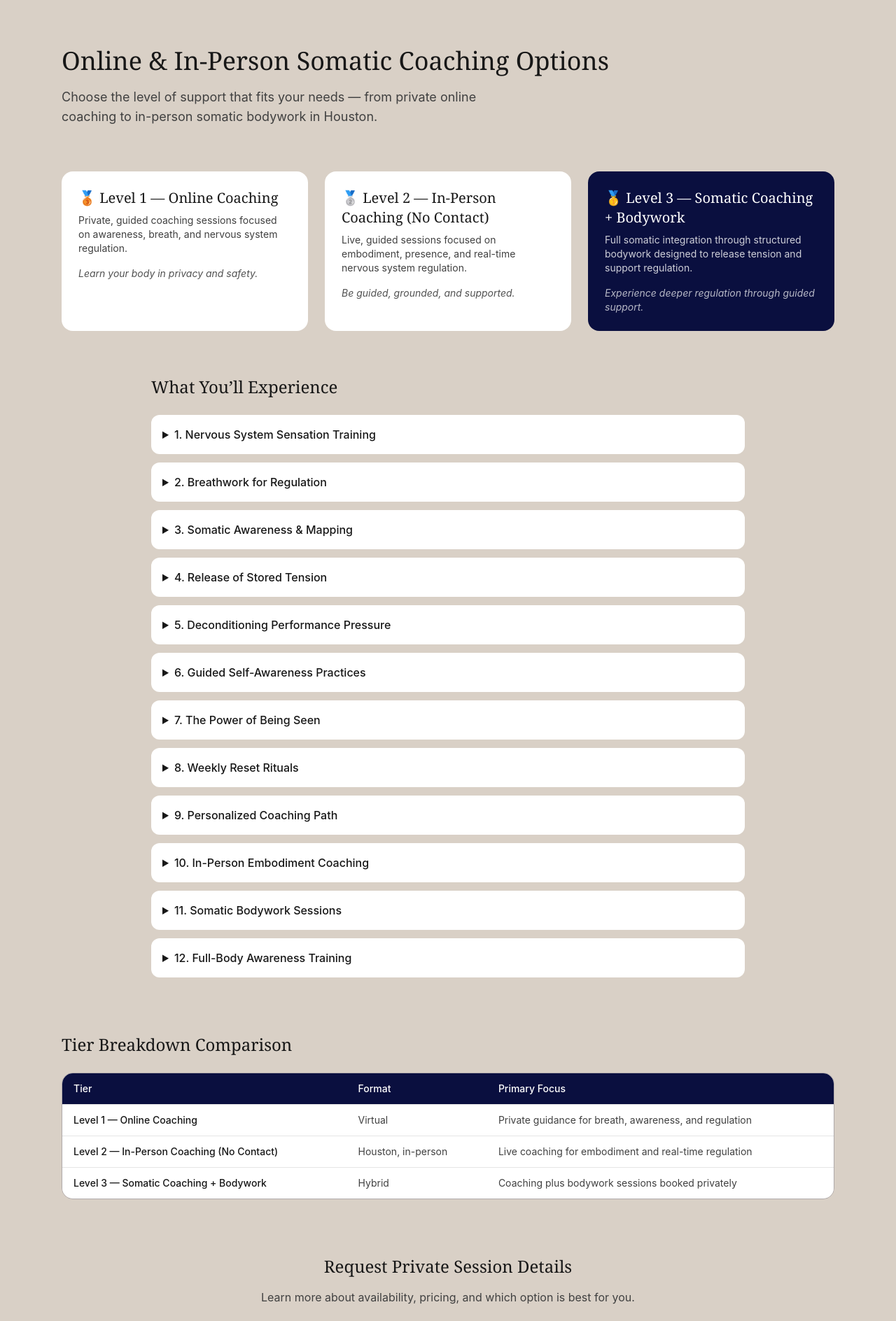
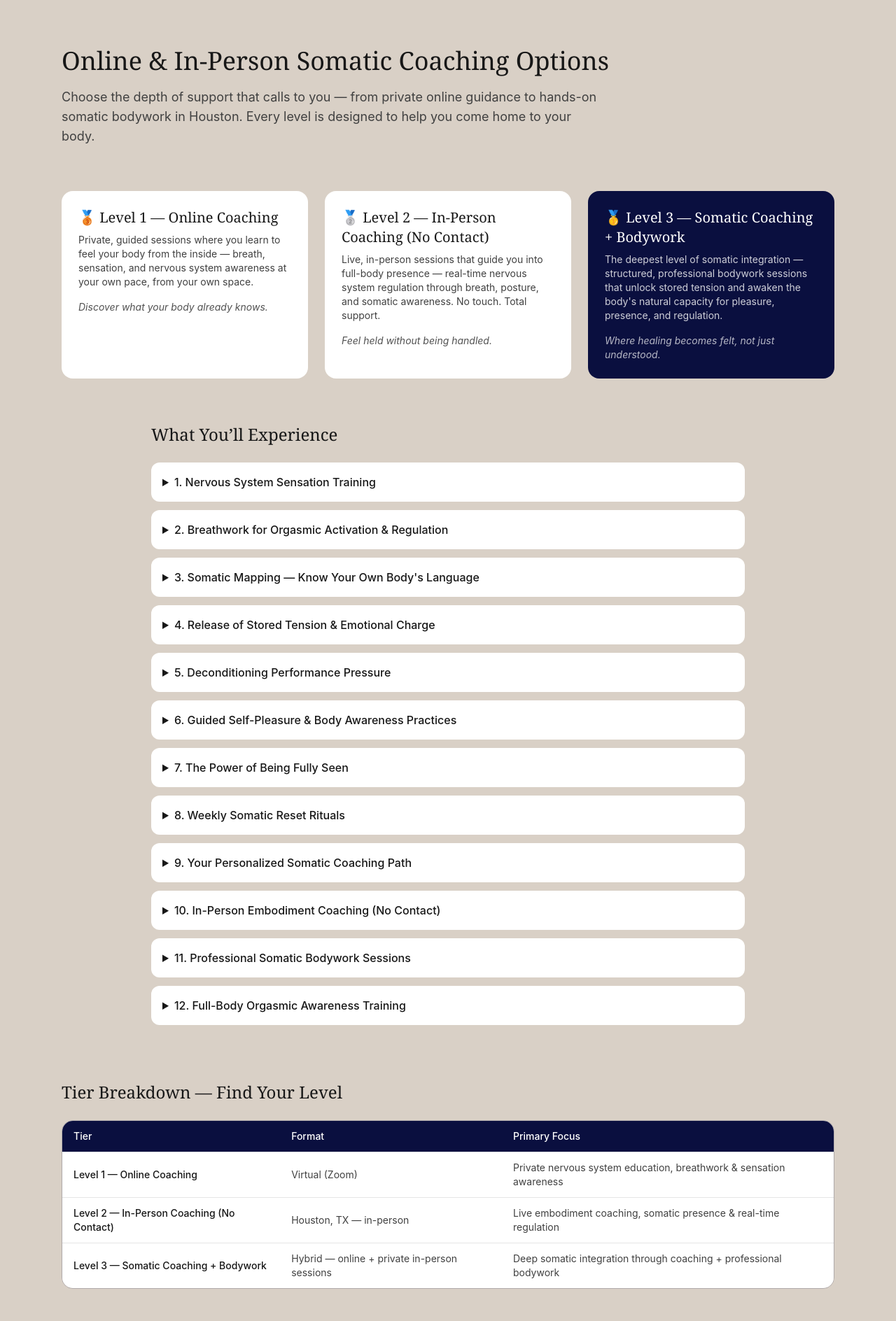
Before and after one commit to hypnovala/fbo-membership, a Next.js app: page /bodywork-options in a window 1280 px wide. Shown: the top 1888 px of the page at 70% size. Built offline with nearby package versions, Linux system fonts and the light colour scheme.

Commit message:
Update bodywork options page copy and tier content

```diff
--- a/app/bodywork-options/page.tsx
+++ b/app/bodywork-options/page.tsx
@@ -1,75 +1,150 @@
 import Link from "next/link";
 
+type DropdownItem = {
+  title: string;
+  content: string;
+  examples: string[];
+};
+
 export default function BodyworkLandingPage() {
-  const dropdownItems = [
+  const dropdownItems: DropdownItem[] = [
     {
       title: "1. Nervous System Sensation Training",
       content:
-        "Training your body to feel more awareness and subtle sensation instead of relying on intensity.",
+        "Most women have been conditioned to chase intensity — bigger, faster, louder. This practice reverses that. You'll train your nervous system to detect subtle erotic current, warmth, aliveness, and tingling that most people never notice because they've never slowed down enough to feel it.",
+      examples: [
+        "I used to need very specific stimulation — now I feel arousal just from breathing into my belly.",
+        "My whole thighs started pulsing in a coaching call. I wasn't even doing anything 'sexy.'",
+        "I felt sensation in my heart for the first time during pleasure. I didn't know that was possible.",
+      ],
     },
     {
-      title: "2. Breathwork for Regulation",
+      title: "2. Breathwork for Orgasmic Activation & Regulation",
       content:
-        "Structured breathing techniques to regulate the nervous system and improve body awareness.",
+        "Breath is the fastest pathway between your mind and your body's erotic intelligence. You'll learn specific breathwork patterns used in somatic sex education to drop out of your head, soften your pelvis, and allow sensation to spread — rather than stay locked in one place.",
+      examples: [
+        "I had my first full-body orgasm through breathing alone — no touch.",
+        "Breathwork stopped my anxiety spiral during intimacy. I actually stayed present.",
+        "I use the belly breath now before sex. My partner noticed immediately that something had changed in me.",
+      ],
     },
     {
-      title: "3. Somatic Awareness & Mapping",
-      content: "Learning how to track tension, stress, and sensation patterns in real time.",
+      title: "3. Somatic Mapping — Know Your Own Body's Language",
+      content:
+        "Your body speaks in sensation, temperature, pressure, and pulse. In this work, you'll learn to read its signals — not just during sex, but in everyday life. You'll map where you hold tension, where you go numb, and where your aliveness lives, so you can consciously expand from there.",
+      examples: [
+        "I realized I completely shut down sensation in my chest. I didn't even know I'd been doing that for 10 years.",
+        "I can now feel when I'm about to dissociate during intimacy — and I have tools to stay.",
+        "Mapping my body showed me I was holding grief in my hips. Releasing that changed my pleasure completely.",
+      ],
     },
     {
-      title: "4. Release of Stored Tension",
-      content: "Guided processes to safely release built-up emotional and physical stress.",
+      title: "4. Release of Stored Tension & Emotional Charge",
+      content:
+        "The body stores what the mind tries to forget. Unprocessed stress, shame, past experiences, and unexpressed emotion all live in the tissues — and they block pleasure. Through guided somatic release, you'll safely move stored charge out of your body so sensation can finally flow freely.",
+      examples: [
+        "I started crying mid-session and then felt more pleasure than I ever had. It made sense.",
+        "Something let go in my lower belly that I didn't even know was clenched. I felt warm and open for days.",
+        "I shook during the session. Brock told me that was my body releasing — not something wrong with me.",
+      ],
     },
     {
       title: "5. Deconditioning Performance Pressure",
-      content: "Rewiring the need to perform and replacing it with presence and awareness.",
+      content:
+        "The pressure to orgasm, to look right, to respond correctly — it is wired in. This work systematically dismantles performance anxiety and replaces it with something more powerful: genuine presence. You stop performing pleasure and start actually feeling it.",
+      examples: [
+        "I used to fake it. Now I can't — because I actually feel everything.",
+        "The moment I stopped trying to orgasm, I had the best orgasm of my life.",
+        "I realized I was watching myself during sex instead of being in my body. That's gone now.",
+      ],
     },
     {
-      title: "6. Guided Self-Awareness Practices",
-      content: "Step-by-step coaching to build a deeper relationship with your body.",
+      title: "6. Guided Self-Pleasure & Body Awareness Practices",
+      content:
+        "This is somatic sex education at its most intimate — guided, step-by-step practices that help you build a truly loving and curious relationship with your own body. Not performance-based. Not goal-oriented. Just you, your breath, and the full landscape of your felt experience.",
+      examples: [
+        "I touched my body with no goal for the first time in my life. I cried. It was beautiful.",
+        "I used to rush through self-pleasure. Now I spend an hour and barely move — and it's more than I ever had before.",
+        "I actually looked at myself in the mirror during my practice. That was the hardest — and the most healing — thing I've done.",
+      ],
     },
     {
-      title: "7. The Power of Being Seen",
-      content: "Learning to be present and supported without pressure or judgment.",
+      title: "7. The Power of Being Fully Seen",
+      content:
+        "One of the most erotic and healing experiences available is being truly witnessed — without judgment, without agenda, without having to perform. In this work, you'll practice receiving presence: being seen in your body, your sensation, and your truth. This alone transforms intimacy.",
+      examples: [
+        "Someone witnessed me cry, shake, and moan in one session — and didn't flinch. I felt safe in my body for the first time.",
+        "Being seen without performing changed how I show up with my partner. I stopped hiding.",
+        "I didn't realize how much I was bracing against being witnessed until I finally let myself be. The release was enormous.",
+      ],
     },
     {
-      title: "8. Weekly Reset Rituals",
-      content: "Simple structured practices to release stress consistently.",
+      title: "8. Weekly Somatic Reset Rituals",
+      content:
+        "Pleasure and regulation are not one-time events — they are practiced. You'll build a personal weekly ritual that keeps your nervous system calibrated, your body open, and your erotic energy circulating. Simple, consistent, and deeply effective.",
+      examples: [
+        "My Sunday ritual is 20 minutes of breath and body scan. I carry that openness into my whole week.",
+        "I used to collapse into stress every week. Now I have a reset. My body knows what's coming and softens before I even begin.",
+        "The ritual isn't about getting turned on. It's about staying connected to myself. The turn-on comes from that.",
+      ],
     },
     {
-      title: "9. Personalized Coaching Path",
-      content: "Custom guidance based on your specific stress patterns and goals.",
+      title: "9. Your Personalized Somatic Coaching Path",
+      content:
+        "No two nervous systems are the same. Your coaching is built around your specific patterns — where you go numb, where you contract, where sensation lives and where it's been shut out. This is precision somatic work mapped to your body, your history, and your goals.",
+      examples: [
+        "Brock noticed I always deflect with humor when sensation gets intense. No one had ever tracked that before — and naming it changed everything.",
+        "My path was designed around my history of medical trauma. It felt completely safe and completely mine.",
+        "I came in thinking I had one problem. The personalized work revealed it was something entirely different — and so much more treatable.",
+      ],
     },
     {
-      title: "10. In-Person Embodiment Coaching",
+      title: "10. In-Person Embodiment Coaching (No Contact)",
       content:
-        "Live, guided sessions focused on posture, breath, and regulation without physical contact.",
+        "Live, in-person sessions where your coach guides your body through posture, breath, and movement patterns that shift your relationship to sensation in real time. No touch. Full somatic presence. You'll feel the difference between reading about embodiment and actually living inside your body.",
+      examples: [
+        "He watched me breathe and told me I was holding my diaphragm. I released it and felt a wave move through my whole pelvis.",
+        "Being physically in the room while doing this work removed all dissociation. I couldn't hide from my body.",
+        "I've done years of online work. The in-person sessions moved something that nothing else could reach.",
+      ],
     },
     {
-      title: "11. Somatic Bodywork Sessions",
-      content: "Hands-on sessions designed to release tension and support full-body relaxation.",
+      title: "11. Professional Somatic Bodywork Sessions",
+      content:
+        "Hands-on, private somatic bodywork designed to release deeply held tension from the tissues — particularly tension that stores sexual shame, trauma, or unexpressed emotion. Conducted with full professionalism, clear consent, and a therapeutic framework rooted in somatic sex education.",
+      examples: [
+        "I had no idea my inner thighs were holding that much. When they released, I felt sensation return to my whole lower body.",
+        "The bodywork wasn't sexual — it was profound. My body finally felt safe to open.",
+        "I've been doing talk therapy for five years. One bodywork session moved more than most of that. The body doesn't lie.",
+      ],
     },
     {
-      title: "12. Full-Body Awareness Training",
-      content: "Learning to expand awareness throughout the body for deeper calm and presence.",
+      title: "12. Full-Body Orgasmic Awareness Training",
+      content:
+        "Most people experience sensation in one or two places. This training expands your awareness — and eventually your pleasure — through your whole body: spine, chest, throat, hands, feet. The goal is not a bigger orgasm. It's a body fully alive, from crown to root.",
+      examples: [
+        "I felt pleasure in my hands during a session. My hands. I didn't even know that was a thing.",
+        "My orgasms used to be localized. Now they move. My whole spine lights up.",
+        "Full-body awareness changed my daily life — not just my sex life. I'm more present in everything.",
+      ],
     },
   ];
 
   const tierBreakdown = [
     {
       name: "Level 1 — Online Coaching",
-      format: "Virtual",
-      support: "Private guidance for breath, awareness, and regulation",
+      format: "Virtual (Zoom)",
+      support: "Private nervous system education, breathwork & sensation awareness",
     },
     {
       name: "Level 2 — In-Person Coaching (No Contact)",
-      format: "Houston, in-person",
-      support: "Live coaching for embodiment and real-time regulation",
+      format: "Houston, TX — in-person",
+      support: "Live embodiment coaching, somatic presence & real-time regulation",
     },
     {
       name: "Level 3 — Somatic Coaching + Bodywork",
-      format: "Hybrid",
-      support: "Coaching plus bodywork sessions booked privately",
+      format: "Hybrid — online + private in-person sessions",
+      support: "Deep somatic integration through coaching + professional bodywork",
     },
   ];
 
@@ -77,9 +152,9 @@ export default function BodyworkLandingPage() {
     <main className="bg-[#d9d0c6] text-neutral-900 min-h-screen">
       <section className="max-w-6xl mx-auto px-6 py-16">
         <h1 className="text-4xl font-serif leading-tight">Online & In-Person Somatic Coaching Options</h1>
-        <p className="mt-4 max-w-2xl text-lg text-neutral-700">
-          Choose the level of support that fits your needs — from private online coaching to in-person somatic
-          bodywork in Houston.
+        <p className="mt-4 max-w-3xl text-lg text-neutral-700">
+          Choose the depth of support that calls to you — from private online guidance to hands-on somatic bodywork
+          in Houston. Every level is designed to help you come home to your body.
         </p>
       </section>
 
@@ -87,25 +162,28 @@ export default function BodyworkLandingPage() {
         <div className="bg-white p-6 rounded-2xl">
           <h2 className="font-serif text-xl mb-2">🥉 Level 1 — Online Coaching</h2>
           <p className="text-sm text-neutral-700">
-            Private, guided coaching sessions focused on awareness, breath, and nervous system regulation.
+            Private, guided sessions where you learn to feel your body from the inside — breath, sensation, and
+            nervous system awareness at your own pace, from your own space.
           </p>
-          <p className="mt-4 text-sm italic text-neutral-600">Learn your body in privacy and safety.</p>
+          <p className="mt-4 text-sm italic text-neutral-600">Discover what your body already knows.</p>
         </div>
 
         <div className="bg-white p-6 rounded-2xl">
           <h2 className="font-serif text-xl mb-2">🥈 Level 2 — In-Person Coaching (No Contact)</h2>
           <p className="text-sm text-neutral-700">
-            Live, guided sessions focused on embodiment, presence, and real-time nervous system regulation.
+            Live, in-person sessions that guide you into full-body presence — real-time nervous system regulation
+            through breath, posture, and somatic awareness. No touch. Total support.
           </p>
-          <p className="mt-4 text-sm italic text-neutral-600">Be guided, grounded, and supported.</p>
+          <p className="mt-4 text-sm italic text-neutral-600">Feel held without being handled.</p>
         </div>
 
         <div className="bg-[#0a0f3f] text-white p-6 rounded-2xl">
           <h2 className="font-serif text-xl mb-2">🥇 Level 3 — Somatic Coaching + Bodywork</h2>
           <p className="text-sm text-white/80">
-            Full somatic integration through structured bodywork designed to release tension and support regulation.
+            The deepest level of somatic integration — structured, professional bodywork sessions that unlock stored
+            tension and awaken the body's natural capacity for pleasure, presence, and regulation.
           </p>
-          <p className="mt-4 text-sm italic text-white/70">Experience deeper regulation through guided support.</p>
+          <p className="mt-4 text-sm italic text-white/70">Where healing becomes felt, not just understood.</p>
         </div>
       </section>
 
@@ -116,13 +194,18 @@ export default function BodyworkLandingPage() {
             <details key={item.title} className="bg-white rounded-xl p-4 cursor-pointer">
               <summary className="font-medium">{item.title}</summary>
               <p className="mt-3 text-sm text-neutral-700">{item.content}</p>
+              <ul className="mt-3 list-disc space-y-1 pl-5 text-sm text-neutral-700">
+                {item.examples.map((example) => (
+                  <li key={example}>&ldquo;{example}&rdquo;</li>
+                ))}
+              </ul>
             </details>
           ))}
         </div>
       </section>
 
       <section className="max-w-6xl mx-auto px-6 pb-20">
-        <h2 className="text-2xl font-serif mb-6">Tier Breakdown Comparison</h2>
+        <h2 className="text-2xl font-serif mb-6">Tier Breakdown — Find Your Level</h2>
         <div className="overflow-x-auto rounded-2xl border border-[#0a0f3f]/20">
           <table className="min-w-full bg-white text-left text-sm">
             <thead>
@@ -148,17 +231,12 @@ export default function BodyworkLandingPage() {
       <section className="max-w-4xl mx-auto px-6 pb-20 text-center">
         <h2 className="text-2xl font-serif">Request Private Session Details</h2>
         <p className="mt-4 text-neutral-700">
-          Learn more about availability, pricing, and which option is best for you.
+          Availability is limited and sessions are held in confidence. Reach out to learn more about pricing,
+          scheduling, and which level is the right fit for where you are right now.
         </p>
         <div className="mt-6 flex flex-wrap justify-center gap-3">
-          <Link href="/membership-details" className="px-6 py-3 bg-[#0a0f3f] text-white rounded-full">
-            Get Session Details
-          </Link>
-          <Link
-            href="/membership-details#capture"
-            className="px-6 py-3 bg-white border border-[#0a0f3f] text-[#0a0f3f] rounded-full"
-          >
-            Request Private Session Info
+          <Link href="/membership-details#capture" className="px-6 py-3 bg-[#0a0f3f] text-white rounded-full">
+            Get Session Details →
           </Link>
         </div>
       </section>
```
